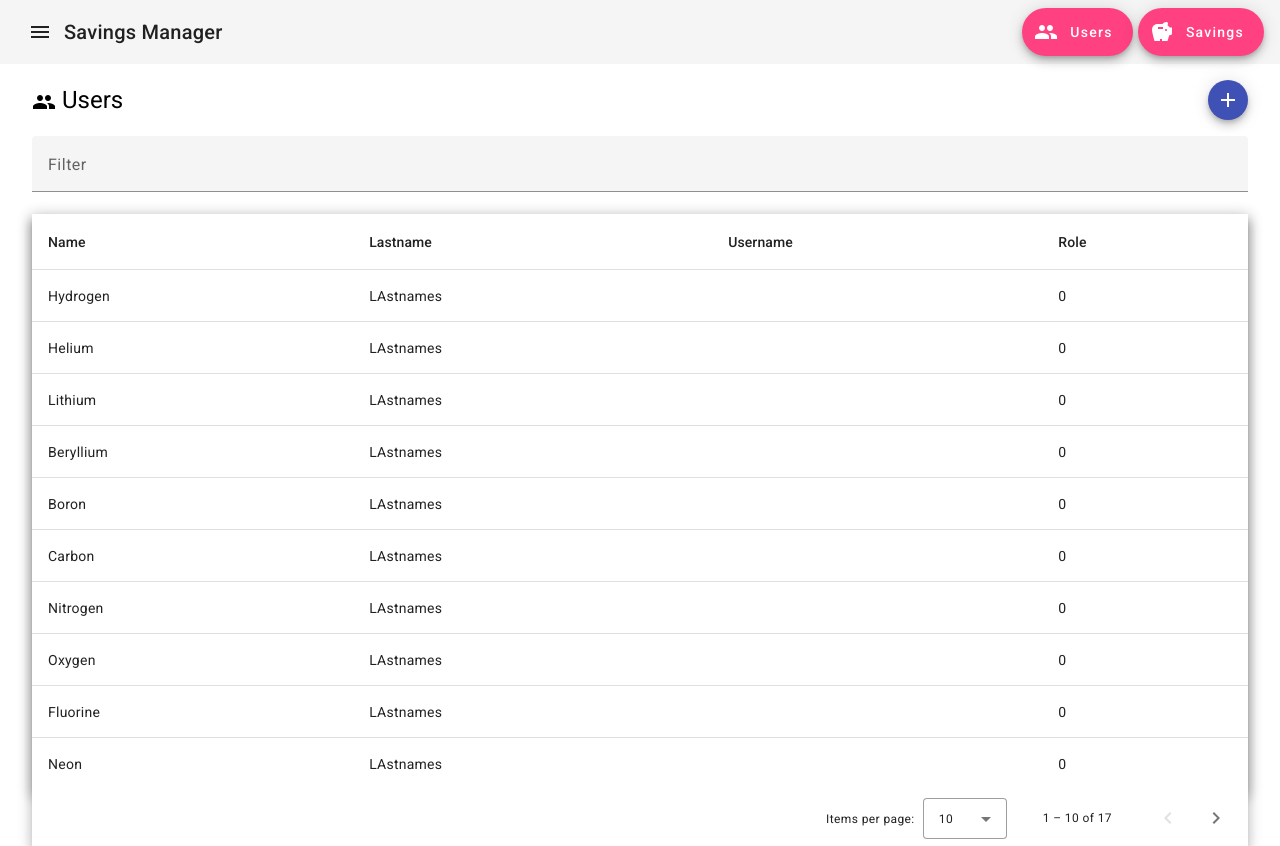
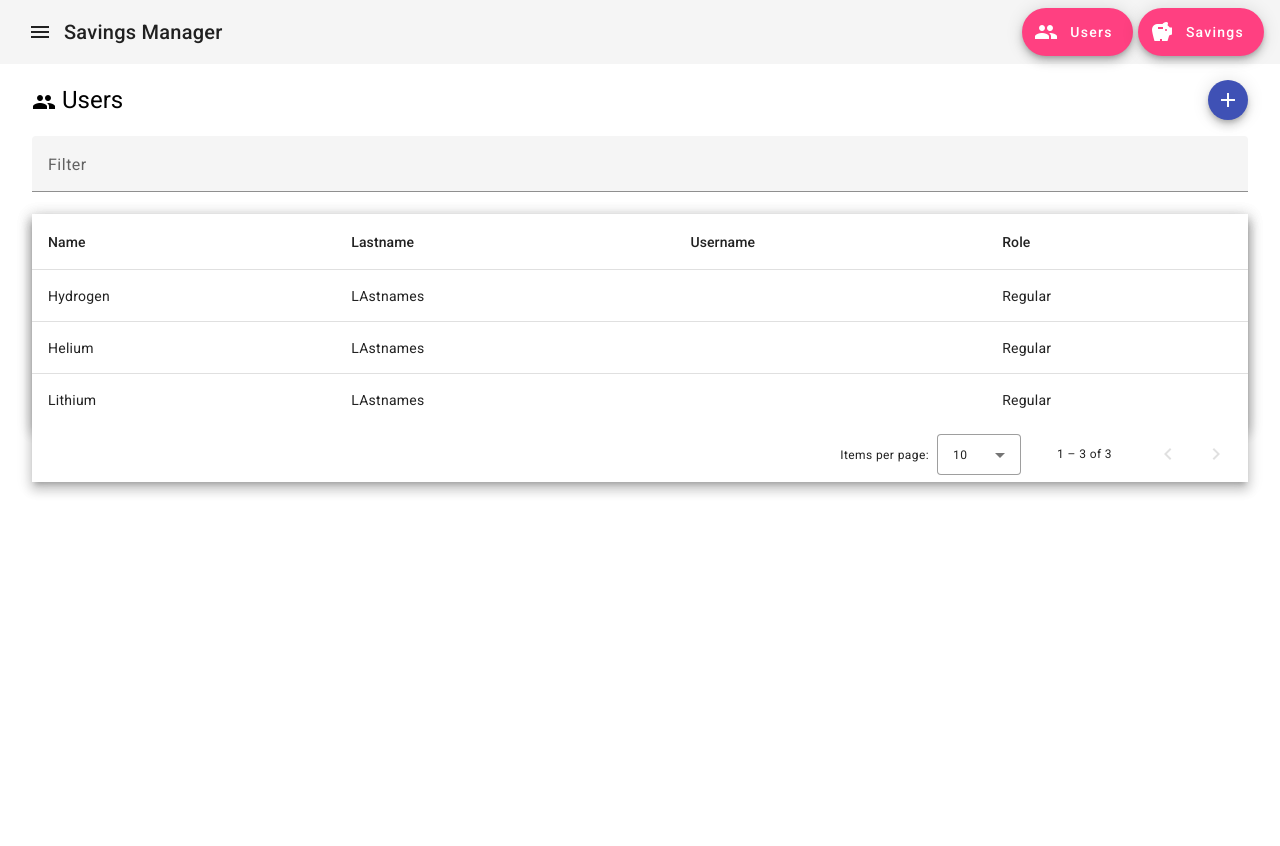
Before and after one commit to DamianVasquezCalle/managing-saving-deposits, an Angular app: page /users in a window 1280 px wide. After the commit the page ends 800 px from the top, so only its background shows below. Built offline with nearby package versions, Linux system fonts and the light colour scheme.

Commit message:
Parse userType enum in table using RolePipe

```diff
--- a/src/app/components/user-form/user-form.component.ts
+++ b/src/app/components/user-form/user-form.component.ts
@@ -1,7 +1,7 @@
 import { Component, Inject } from '@angular/core';
 import { MatFormFieldModule } from '@angular/material/form-field';
 import { MAT_DIALOG_DATA, MatDialogActions, MatDialogClose, MatDialogContent, MatDialogRef, MatDialogTitle } from '@angular/material/dialog';
-import { UserFormElement, BasicAction, Role } from '../users/users.interfaces';
+import { UserFormElement, BasicAction, UserRole } from '../users/users.interfaces';
 import { MatButtonModule } from '@angular/material/button';
 import { FormsModule } from '@angular/forms';
 import { MatInputModule } from '@angular/material/input';
@@ -26,7 +26,7 @@ import { MatSelectModule } from '@angular/material/select';
 })
 export class UserFormComponent {
   actions = BasicAction;
-  roles = Role;
+  roles = UserRole;
   validForm = false;
 
   constructor(
@@ -39,7 +39,6 @@ export class UserFormComponent {
   }
 
   validateForm(): void {
-    console.log(JSON.stringify(this.data))
     this.validForm = !!this.data.name && !!this.data.lastname && !!this.data.username && this.data.role !== undefined;
   }
 }
--- a/src/app/components/users/users.component.html
+++ b/src/app/components/users/users.component.html
@@ -48,7 +48,7 @@
 
       <ng-container matColumnDef="role">
         <th mat-header-cell *matHeaderCellDef>Role</th>
-        <td mat-cell *matCellDef="let element">{{ element.role }}</td>
+        <td mat-cell *matCellDef="let element">{{ element.role | userRole }}</td>
       </ng-container>
 
       <tr mat-header-row *matHeaderRowDef="displayedColumns"></tr>
--- a/src/app/components/users/users.component.ts
+++ b/src/app/components/users/users.component.ts
@@ -11,36 +11,23 @@ import { MatFormFieldModule } from '@angular/material/form-field';
 import { MatInputModule } from '@angular/material/input';
 import { MatDialog } from '@angular/material/dialog';
 import { UserFormComponent } from '../user-form/user-form.component';
-import { BasicAction, Role } from './users.interfaces';
+import { BasicAction, UserRole } from './users.interfaces';
+import { UserRolePipe } from "../../pipes/user-role.pipe";
 
 import type { UserElement, UserFormElement } from './users.interfaces';
 
 const ELEMENT_DATA: UserElement[] = [
-  { id: uuidv4(), name: 'Hydrogen', lastname: 'LAstnames', username: '', role: Role.Regular },
-  { id: uuidv4(), name: 'Helium', lastname: 'LAstnames', username: '', role: Role.Regular },
-  { id: uuidv4(), name: 'Lithium', lastname: 'LAstnames', username: '', role: Role.Regular },
-  { id: uuidv4(), name: 'Beryllium', lastname: 'LAstnames', username: '', role: Role.Regular },
-  { id: uuidv4(), name: 'Boron', lastname: 'LAstnames', username: '', role: Role.Regular },
-  { id: uuidv4(), name: 'Carbon', lastname: 'LAstnames', username: '', role: Role.Regular },
-  { id: uuidv4(), name: 'Nitrogen', lastname: 'LAstnames', username: '', role: Role.Regular },
-  { id: uuidv4(), name: 'Oxygen', lastname: 'LAstnames', username: '', role: Role.Regular },
-  { id: uuidv4(), name: 'Fluorine', lastname: 'LAstnames', username: '', role: Role.Regular },
-  { id: uuidv4(), name: 'Neon', lastname: 'LAstnames', username: '', role: Role.Regular },
-  { id: uuidv4(), name: 'Beryllium', lastname: 'LAstnames', username: '', role: Role.Regular },
-  { id: uuidv4(), name: 'Boron', lastname: 'LAstnames', username: '', role: Role.Regular },
-  { id: uuidv4(), name: 'Carbon', lastname: 'LAstnames', username: '', role: Role.Regular },
-  { id: uuidv4(), name: 'Nitrogen', lastname: 'LAstnames', username: '', role: Role.Regular },
-  { id: uuidv4(), name: 'Oxygen', lastname: 'LAstnames', username: '', role: Role.Regular },
-  { id: uuidv4(), name: 'Fluorine', lastname: 'LAstnames', username: '', role: Role.Regular },
-  { id: uuidv4(), name: 'Neon', lastname: 'LAstnames', username: '', role: Role.Regular },
+  { id: uuidv4(), name: 'Hydrogen', lastname: 'LAstnames', username: '', role: UserRole.Regular },
+  { id: uuidv4(), name: 'Helium', lastname: 'LAstnames', username: '', role: UserRole.Regular },
+  { id: uuidv4(), name: 'Lithium', lastname: 'LAstnames', username: '', role: UserRole.Regular },
 ];
 
 @Component({
   selector: 'app-users',
   standalone: true,
-  imports: [MatFormFieldModule, MatInputModule, MatButtonModule, MatTableModule, MatGridListModule, MatIconModule, MatSortModule, MatPaginatorModule],
   templateUrl: './users.component.html',
-  styleUrl: './users.component.css'
+  styleUrl: './users.component.css',
+  imports: [MatFormFieldModule, MatInputModule, MatButtonModule, MatTableModule, MatGridListModule, MatIconModule, MatSortModule, MatPaginatorModule, UserRolePipe]
 })
 export class UsersComponent implements AfterViewInit {
   dataSource: MatTableDataSource<UserElement>;
@@ -69,7 +56,7 @@ export class UsersComponent implements AfterViewInit {
 
   addData() {
     const newUserDialog = this.dialog.open<UserFormComponent, UserFormElement, UserFormElement>(UserFormComponent, {
-      data: { id: uuidv4(), action: BasicAction.Create, name: '', lastname: '', username: '', role: Role.Regular },
+      data: { id: uuidv4(), action: BasicAction.Create, name: '', lastname: '', username: '', role: UserRole.Regular },
       height: 'auto',
       width: '600px'
     });
--- a/src/app/components/users/users.interfaces.ts
+++ b/src/app/components/users/users.interfaces.ts
@@ -3,7 +3,7 @@ export interface UserElement {
   name: string;
   lastname: string;
   username: string;
-  role: Role;
+  role: UserRole;
 }
 
 export interface UserFormElement extends UserElement {
@@ -16,7 +16,7 @@ export enum BasicAction {
   Delete
 }
 
-export enum Role {
+export enum UserRole {
   Regular,
   Manager,
   Admin
--- /dev/null
+++ b/src/app/pipes/user-role.pipe.ts
@@ -0,0 +1,14 @@
+import { Pipe, PipeTransform } from '@angular/core';
+import { UserRole } from '../components/users/users.interfaces';
+
+@Pipe({
+  name: 'userRole',
+  standalone: true
+})
+export class UserRolePipe implements PipeTransform {
+
+  transform(value: UserRole): string {
+    return value === UserRole.Admin ? 'Admin' : value === UserRole.Manager ? 'Manager' : 'Regular';
+  }
+
+}
```
Also changed, not shown: 1 other file (tests, documents, lock files or other folders).
